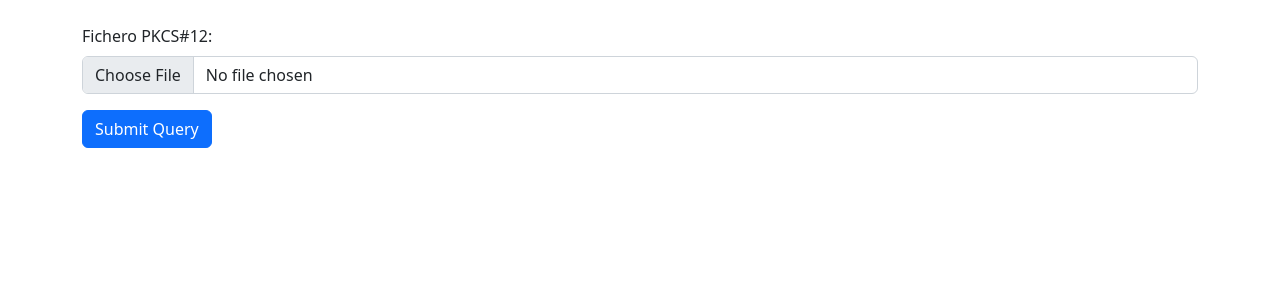
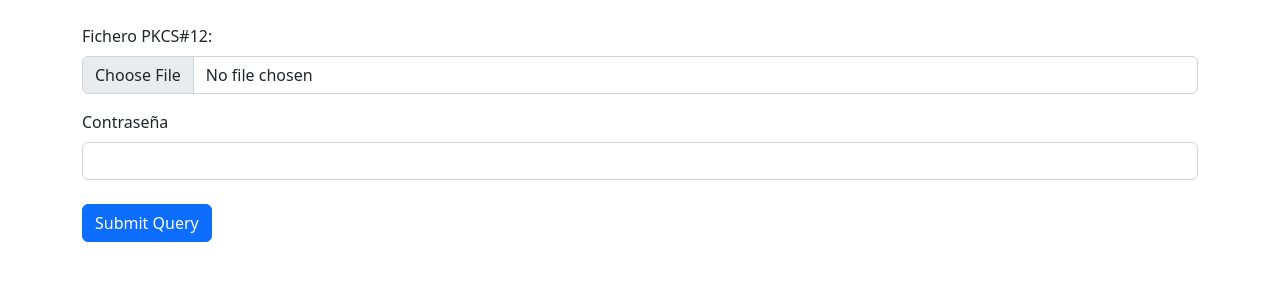
Before and after one commit to sharon1160/visor-pkcs, a Flask app: page / in a window 1280 px wide. Shown: the part 94-394 px from the top of the page. Run offline with Flask 2, Linux system fonts and the light colour scheme.

Commit message:
add fields

```diff
--- a/templates/form.html
+++ b/templates/form.html
@@ -5,5 +5,10 @@
     <input class="form-control" type="file" name="file" id="formFile" accept=".p12" required>
   </div>
 
+  <label for="password" class="form-label">Contraseña</label>
+  <input type="password" id="password" name="password" class="form-control" aria-describedby="passwordHelpBlock" required>
+
+  <br>
+
   <button type="submit" class="btn btn-primary">Submit Query</button>
 </form>
```
